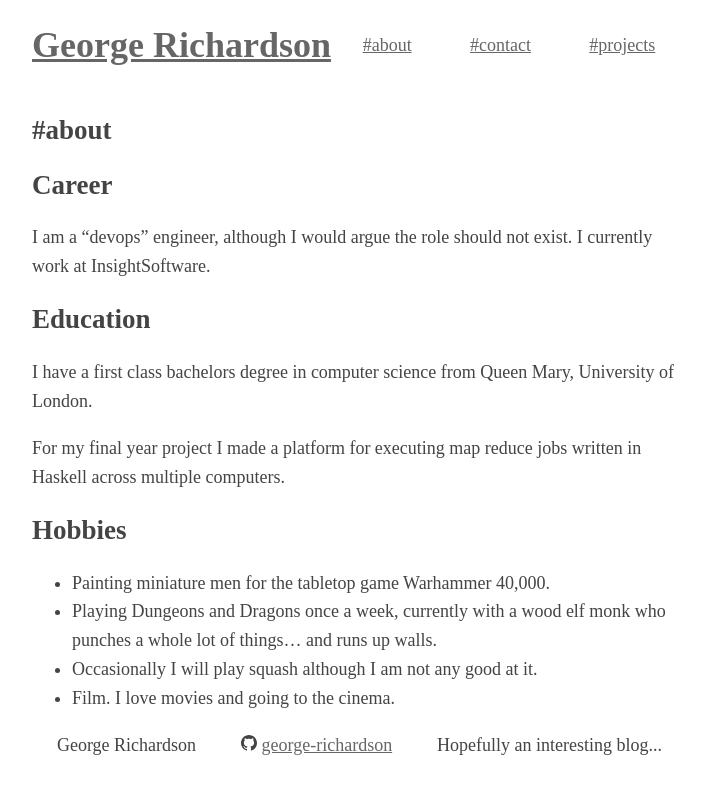
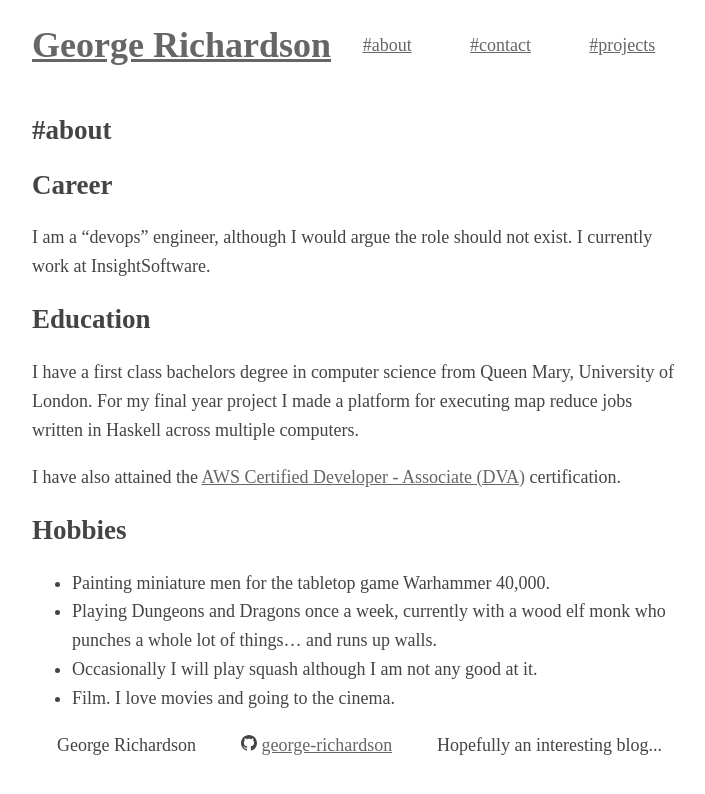
Before and after one commit to george-richardson/gjhr.me, a Jekyll site: the page built from about.md, in a window 1280 px wide. Shown: the top 794 px of the page, without its empty margins (283-988 px from the left). Built offline with Jekyll 4.4.1, drawn with Linux system fonts in a browser that asks for light colours.

Commit message:
Update about and contact page

```diff
--- a/about.md
+++ b/about.md
@@ -3,17 +3,17 @@ layout: page
 title: "#about"
 ---
 
-# Career
+## Career
 
 I am a "devops" engineer, although I would argue the role should not exist. I currently work at InsightSoftware.
 
-# Education
+## Education
 
-I have a first class bachelors degree in computer science from Queen Mary, University of London.
+I have a first class bachelors degree in computer science from Queen Mary, University of London. For my final year project I made a platform for executing map reduce jobs written in Haskell across multiple computers.
 
-For my final year project I made a platform for executing map reduce jobs written in Haskell across multiple computers.
+I have also attained the [AWS Certified Developer - Associate (DVA)](https://www.certmetrics.com/amazon/public/badge.aspx?i=2&t=c&d=2018-11-28&ci=AWS00301012) certification.
 
-# Hobbies
+## Hobbies
 
 * Painting miniature men for the tabletop game Warhammer 40,000.
 * Playing Dungeons and Dragons once a week, currently with a wood elf monk who punches a whole lot of things... and runs up walls.
```
Also changed, not shown: contact.md (+9 -1 lines).
